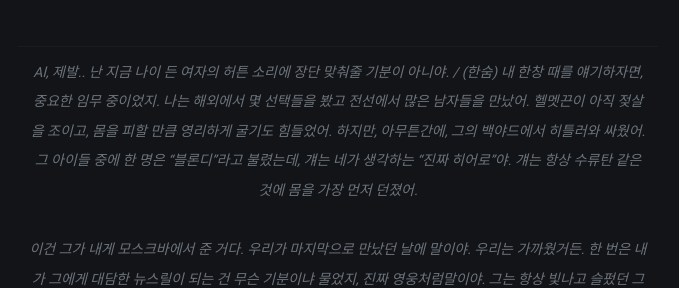
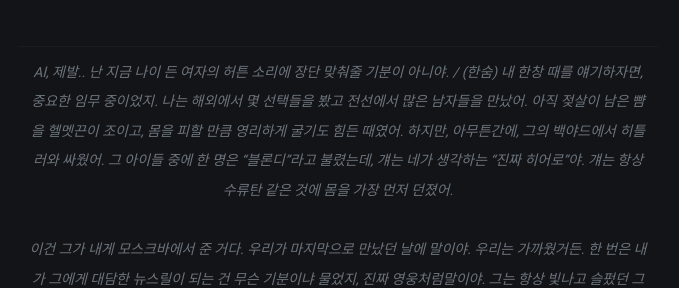
Before and after one commit to iwdstry/yeieje, a Jekyll site: the page built from _posts/2020-12-16-blind-AL.md, in a window 1280 px wide and 900 px high, scrolled down 1491 px, cut to the strip 196-484 px from the top of the window. Shown: the whole strip, without its empty margins (302-981 px from the left). Built offline with Jekyll 4.4.1, drawn with Linux system fonts in a browser that asks for light colours; some web fonts are replaced.

Commit message:
Update 2020-12-16-blind-AL.md

```diff
--- a/_posts/2020-12-16-blind-AL.md
+++ b/_posts/2020-12-16-blind-AL.md
@@ -36,8 +36,8 @@ A: 사실이다.
 > <small> Al, 제발.. 난 지금 나이 든 여자의 허튼 소리에 장단 맞춰줄 기분이 아니야. /
 (한숨) 내 한창 때를 얘기하자면, 중요한 임무 중이었지.
 나는 해외에서 몇 선택들을 봤고 전선에서 많은 남자들을 만났어.
-헬멧끈이 아직 젖살을 조이고,
-몸을 피할 만큼 영리하게 굴기도 힘들었어.
+아직 젖살이 남은 뺨을 헬멧끈이 조이고,
+몸을 피할 만큼 영리하게 굴기도 힘든 때였어.
 하지만, 아무튼간에, 그의 백야드에서 히틀러와 싸웠어.
 그 아이들 중에 한 명은 "블론디"라고 불렸는데,
 걔는 네가 생각하는 "진짜 히어로"야.
```
